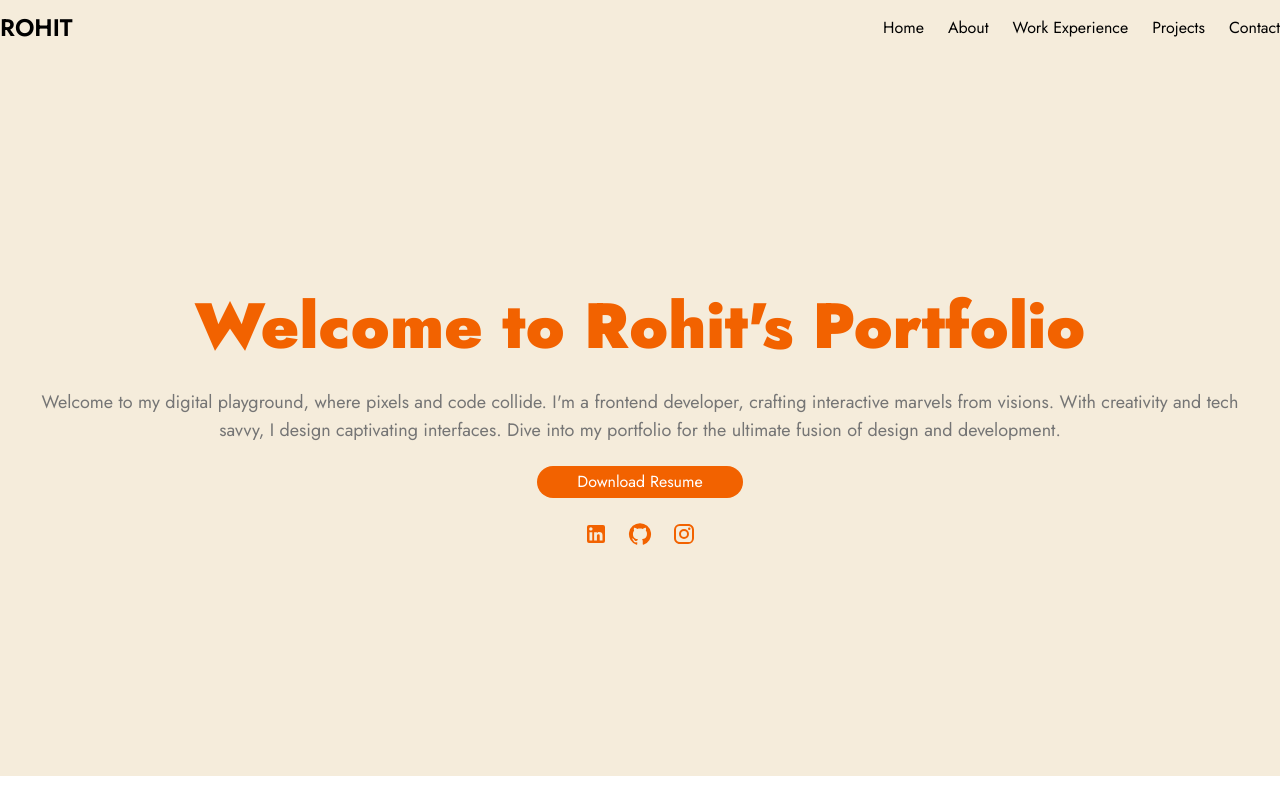
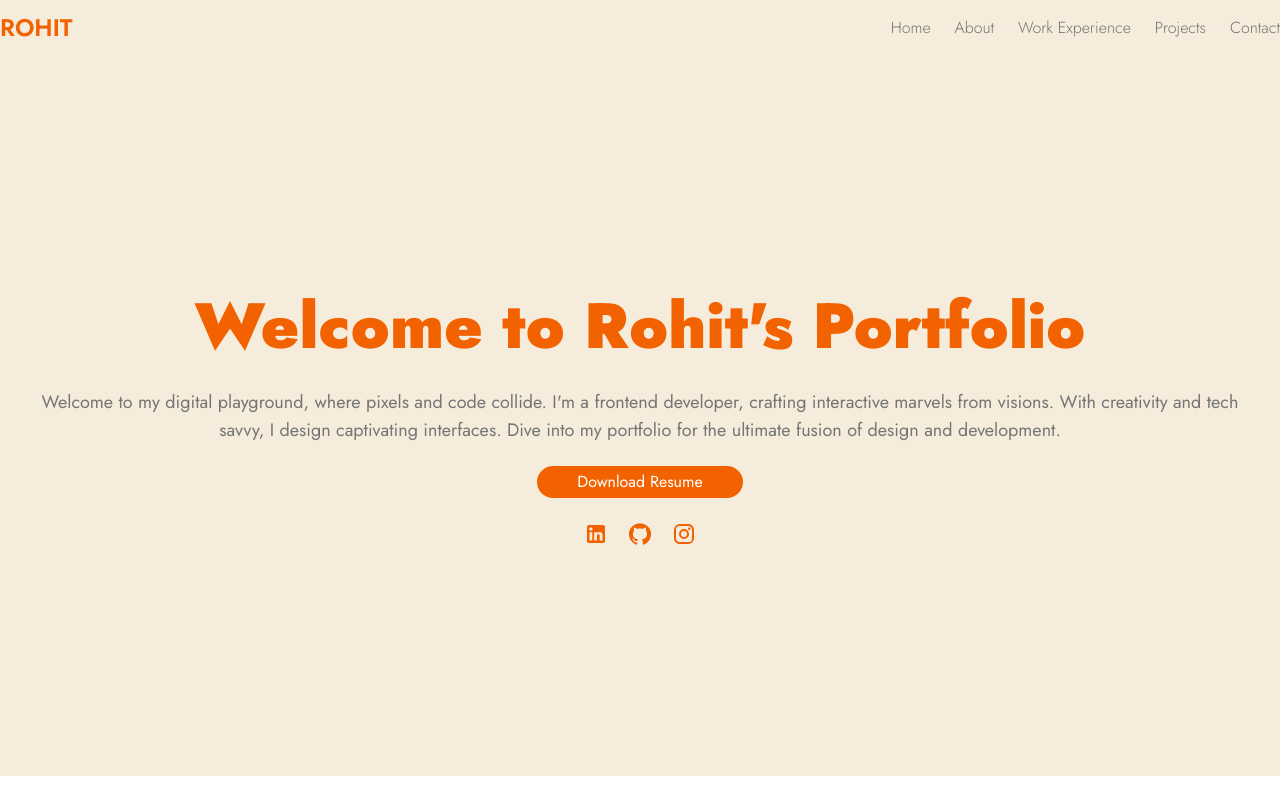
Before and after one commit to Rohitjangid17/Rohit-portfolio-web, a React (Create React App) app: page /home in a window 1280 px wide. Shown: the top 800 px of the page. Built offline with nearby package versions, Linux system fonts and the light colour scheme.

Commit message:
header update

```diff
--- a/src/layout/Header.js
+++ b/src/layout/Header.js
@@ -17,12 +17,12 @@ const Header = () => {
         <div className='container mx-auto'>
           <nav className='flex justify-between items-center'>
             <div>
-              <Link to="/"><h3 className='text-black text-2xl font-semibold'>ROHIT</h3></Link>
+              <Link to="/"><h3 className='text-[#f26200] text-2xl font-semibold'>ROHIT</h3></Link>
             </div>
             <div className="block lg:hidden">
               <button
                 onClick={toggleMobileMenu}
-                className="text-black focus:outline-none focus:text-black"
+                className="text-[#757575] focus:outline-none focus:text-[#757575]"
               >
                 {isMobileMenuOpen ? (<CloseIcon className='nav-icon' />) : (<MenuIcon className='nav-icon' />)}
               </button>
@@ -30,7 +30,7 @@ const Header = () => {
             <ul className={`flex gap-6 mobile-menu ${isMobileMenuOpen ? 'open' : 'lg:flex'}`}>
               {navLinks.map((navLink, index) => (
                 <li key={index}>
-                  <Link className='text-base text-[#000] hover:text-[#f26200] hover:transition-all duration-300 font-normal' to={navLink.path}>{navLink.title}</Link>
+                  <Link className='text-base text-[#757575] hover:text-[#f26200] hover:transition-all duration-300 font-light' to={navLink.path}>{navLink.title}</Link>
                 </li>
               ))}
             </ul>
```
